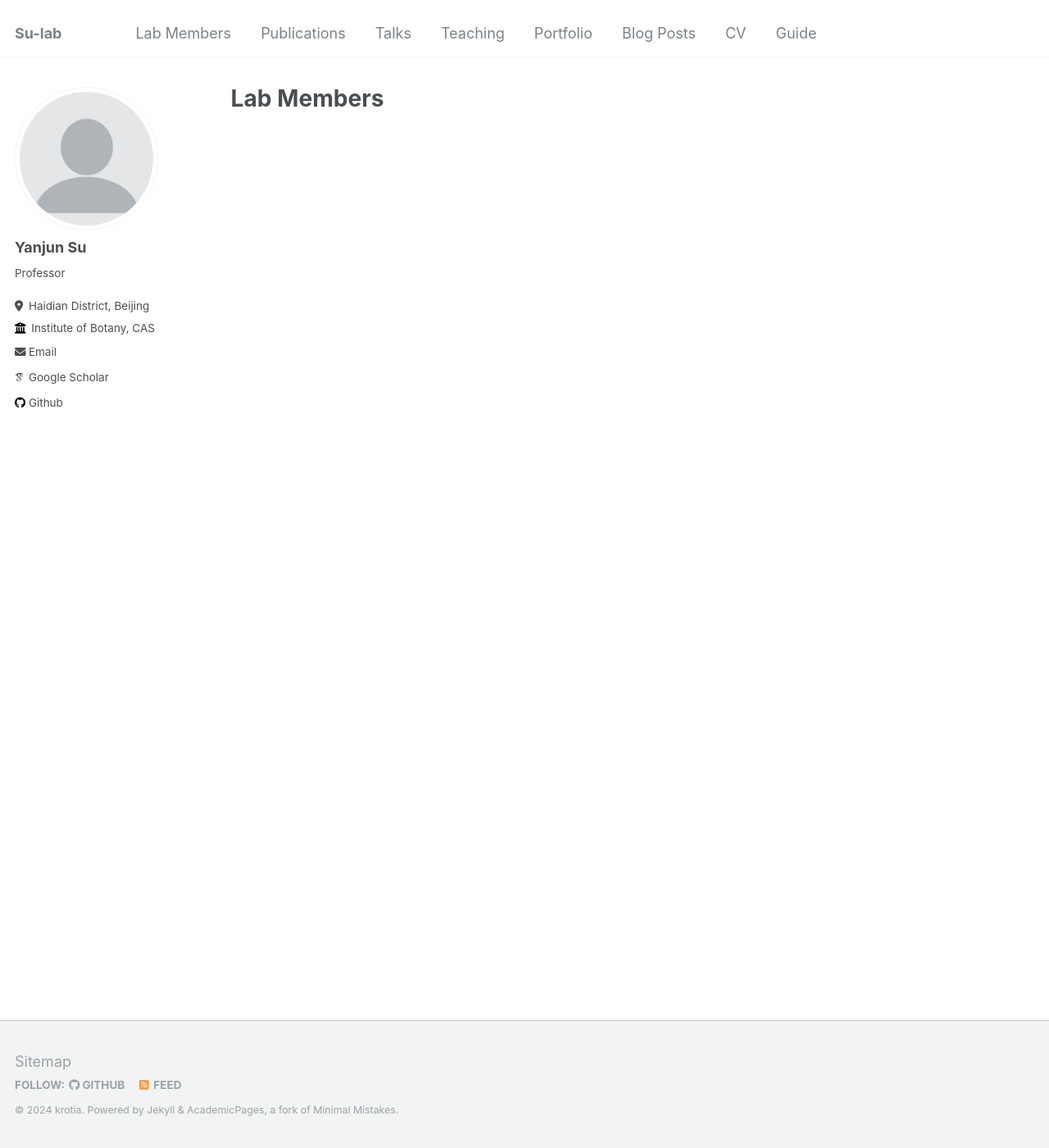
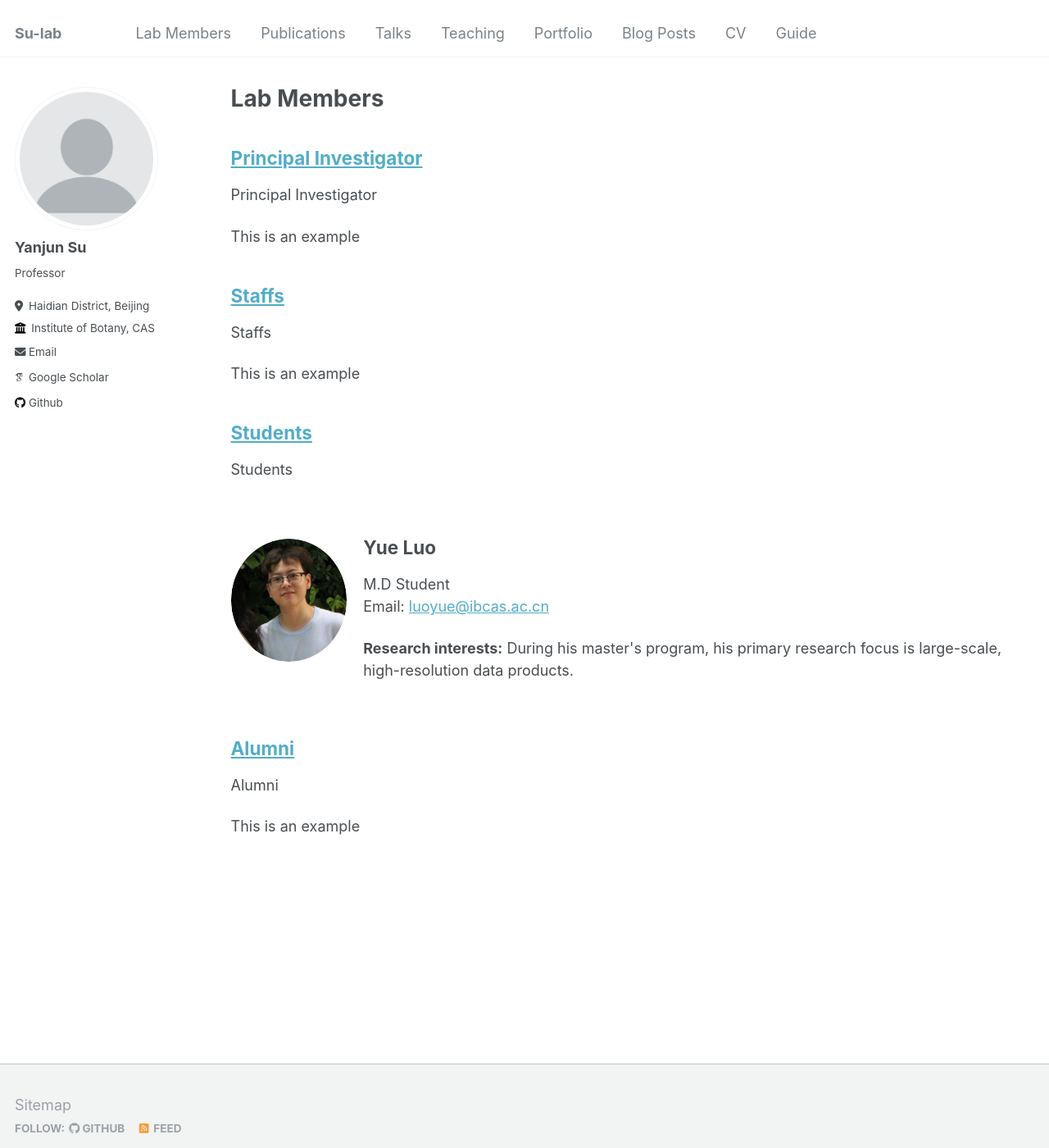
Before and after one commit to krotia/krotia.github.io, a Jekyll site: the page built from _pages/members.html, in a window 1280 px wide and 1400 px high. Shown: the whole window at 82% size. Built offline with Jekyll 4.4.1, drawn with Linux system fonts in a browser that asks for light colours; some web fonts are replaced; part of the change alters nothing that is shown.

```diff
--- a/_config.yml
+++ b/_config.yml
@@ -193,6 +193,9 @@ kramdown:
 
 # Collections
 collections:
+  members:
+    output: true
+    permalink: /:collection/:path/
   teaching:
     output: true
     permalink: /:collection/:path/
```
